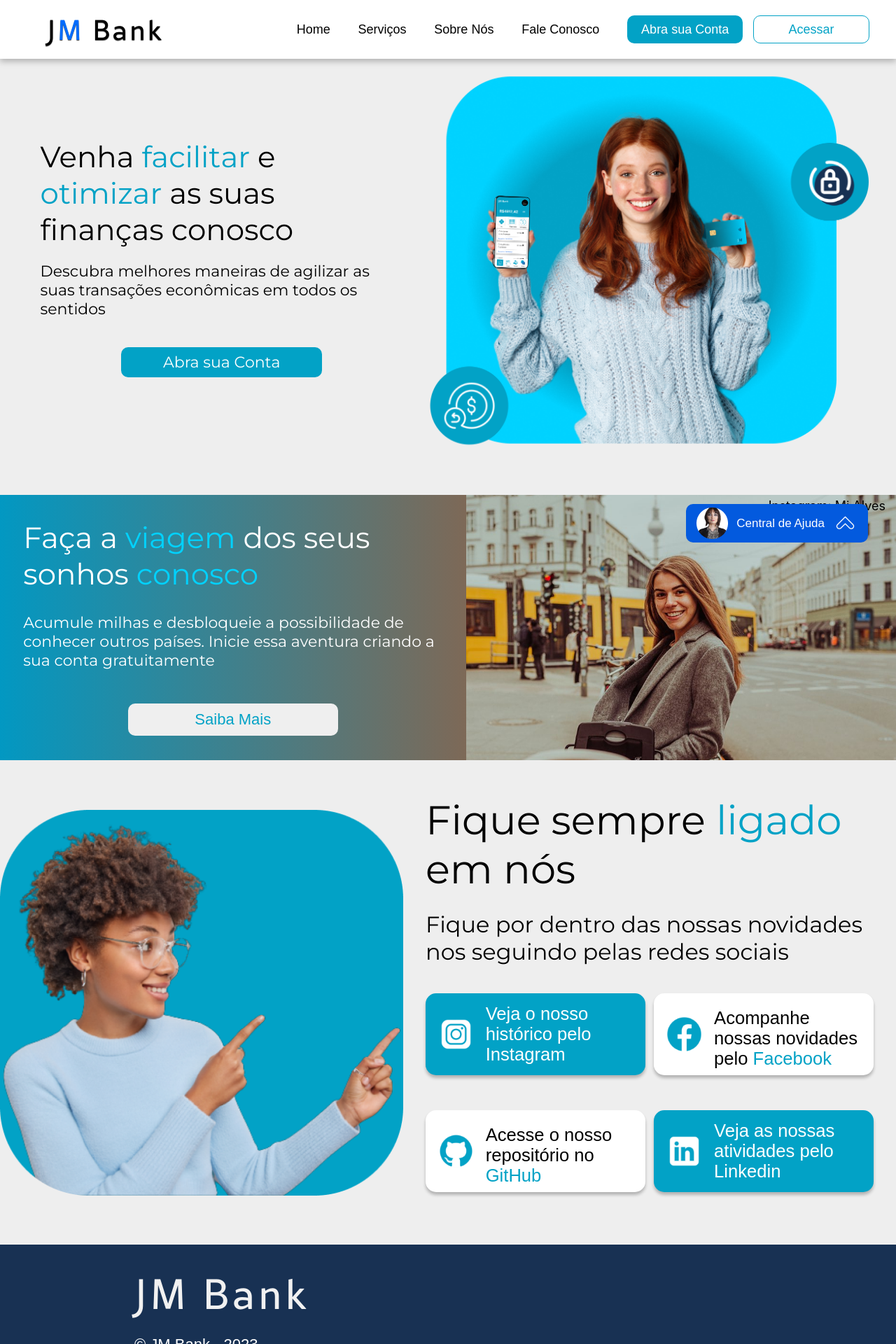
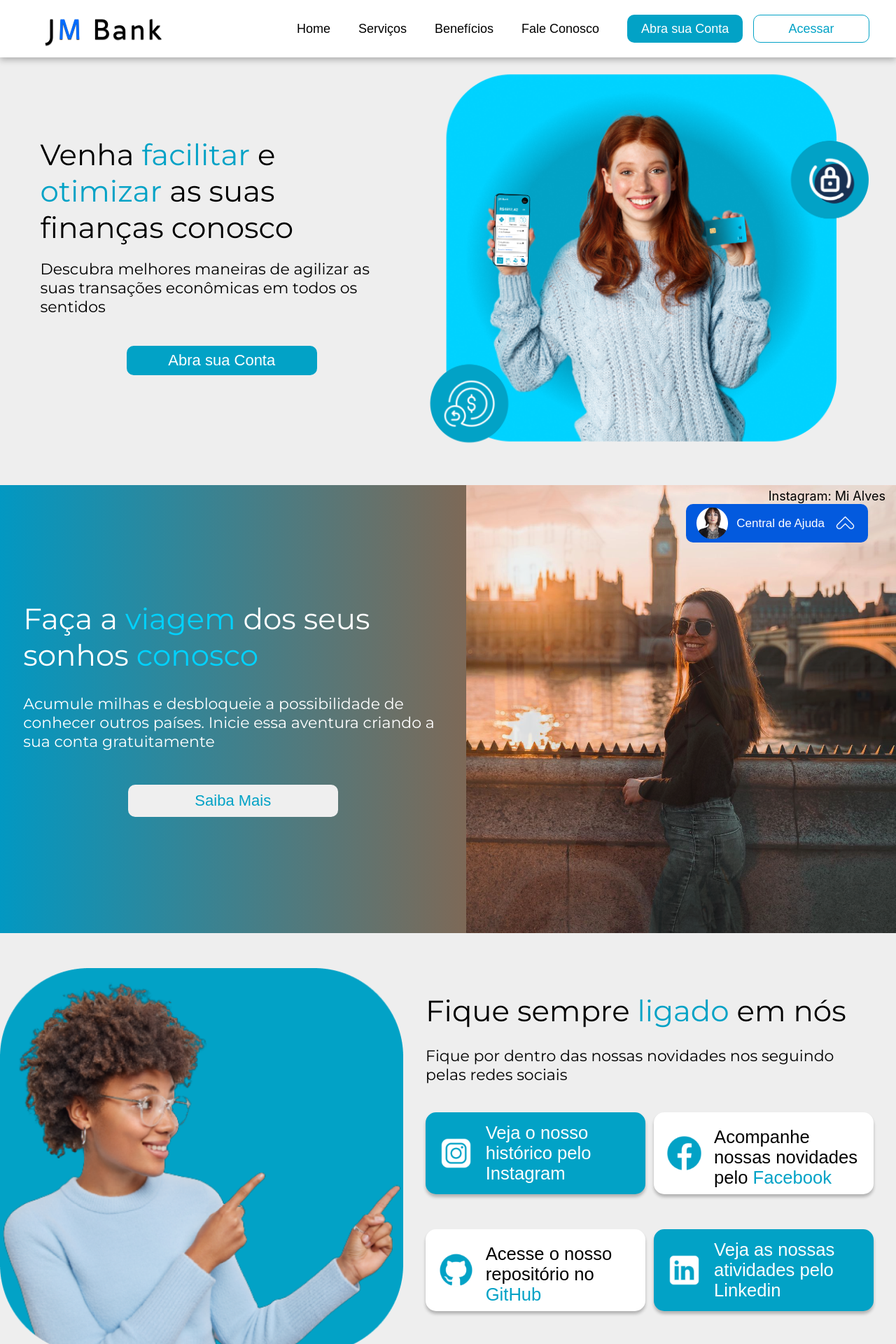
Before and after one commit to MatheusJunior2334/Fintech-JM_Bank, a React (Create React App) app: page / in a window 1280 px wide. Shown: the top 1920 px of the page at 70% size. Built offline with nearby package versions, Linux system fonts and the light colour scheme.

Commit message:
Melhorias

```diff
--- a/src/CSS/Footer.module.css
+++ b/src/CSS/Footer.module.css
@@ -135,12 +135,12 @@ footer nav {
     }
 
     #secao_1 h2 {
-        font-size: 60px;
+        font-size: 42px;
         text-align: left;
     }
 
     #secao_1 h6 {
-        font-size: 22px;
+        font-size: 20px;
         text-align: left;
     }
 
@@ -153,11 +153,11 @@ footer nav {
     }
 
     .demais_secoes h3 {
-        font-size: 30px;
+        font-size: 25px;
     }
 
     .demais_secoes li {
-        font-size: 25px;
+        font-size: 22px;
         margin-bottom: 10px;
     }
 
@@ -178,8 +178,20 @@ footer nav {
         width: 85%;
     }
 
+    #secao_1 h2 {
+        font-size: 40px;
+    }
+
     #redes_sociais {
         width: 55%;
+    }
+
+    .demais_secoes h3 {
+        font-size: 25px;
+    }
+
+    .demais_secoes li {
+        font-size: 22px;
     }
 
     #seta {
@@ -210,7 +222,7 @@ footer nav {
     }
 
     .demais_secoes h3 {
-        font-size: 25px;
+        font-size: 22px;
     }
 
     .demais_secoes li {
--- a/src/CSS/Header.module.css
+++ b/src/CSS/Header.module.css
@@ -60,7 +60,6 @@ header li, button {
 
 #header_part2 li {
     font-size: 18px;
-    transition: 1s;
     list-style: none;
 }
 
@@ -79,7 +78,7 @@ header li, button {
     flex-direction: row;
     justify-content: left;
     gap: 15px;
-    padding: 22px 0;
+    padding: 5.5% 0;
 }
 
 #header_part3 div {
--- a/src/CSS/Section1.module.css
+++ b/src/CSS/Section1.module.css
@@ -1,7 +1,17 @@
+@keyframes efeito_1 {
+    from {
+        transform: scale(1.04, 1.04);
+    }
+
+    to {
+        transform: scale(1, 1);
+    }
+}
+
 #section1 {
     width: 100%;
     height: auto;
-    padding: 80px 0 50px 0;
+    padding: 6% 0 3% 0;
 }
 
 #section1 article {
@@ -58,6 +68,7 @@
 
 #main_initial button p {
     padding: 8px;
+    font-family: arial;
 }
 
 #main_initial button:hover {
@@ -66,7 +77,7 @@
 
 #section1_part2 {
     width: 55%;
-    height: 100%;
+    height: auto;
 }
 
 #mulher_1_responsivo {
@@ -121,6 +132,15 @@
 
 /*Responsivo Section1*/
 
+
+@media only screen and (min-width:1400px) {
+
+    #mulher_1 img {
+        width: 80%;
+        margin: auto;
+    }
+}
+
 /*Responsivo Laptop*/
 
 @media only screen and (max-width:1280px) {
@@ -173,7 +193,7 @@
     }
 
     #main_initial h1 {
-        font-size: 34px;
+        font-size: 40px;
     }
 
     #main_initial p {
@@ -188,10 +208,14 @@
         position: fixed;
         width: 65%;
         bottom: 0;
-        left: 50%;
-        transform: translateX(-50%);
+        left: 17.5%;
         margin-bottom: 1%;
         z-index: 1;
+        animation-name: efeito_1;
+        animation-duration: 3s;
+        animation-timing-function: linear;
+        animation-direction: alternate-reverse;
+        animation-iteration-count: infinite;
     }
 
     #main_initial button p {
@@ -207,7 +231,6 @@
         flex-direction: column;
         justify-content: center;
     }
-
 }
 
 /*Responsivo Celular*/
@@ -224,5 +247,6 @@
 
     #main_initial button {
         width: 85%;
+        left: 7.5%;
     }
 }
--- a/src/CSS/Section3.module.css
+++ b/src/CSS/Section3.module.css
@@ -1,3 +1,21 @@
+@keyframes test {
+    0% {
+        background-image: url(../Images/MiAlves_img.jpg);
+    }
+
+    25% {
+        background-image: url(../Images/MiAlves_img.jpg);
+    }
+
+    50% {
+        background-image: url(../Images/MiAlves_img2.jpg);
+    }
+
+    75% {
+        background-image: url(../Images/MiAlves_img2.jpg);
+    }
+}
+
 #section3 {
     width: 100%;
     height: auto;
@@ -8,6 +26,7 @@
     width: 100%;
     height: 600px;
     display: flex;
+    min-height: 80vh;
 }
 
 #section3_part1 {
@@ -62,11 +81,15 @@
 
 #section3_part2 {
     width: 48%;
-    height: 100%;
+    height: auto;
     background-image: url(../Images/MiAlves_img.jpg);
     background-position: center;
     background-repeat: no-repeat;
     background-size: cover;
+    animation-name: test;
+    animation-duration: 15s;
+    animation-iteration-count: infinite;
+
 }
 
 #section3_part2 p {
@@ -75,7 +98,7 @@
     float: right;
 }
 
-/*Reponsivo*/
+/*Responsivo*/
 
 /*Responsivo Laptop*/
 
@@ -128,7 +151,7 @@
     }
 
     #section3_part1 h1 {
-        font-size: 34px;
+        font-size: 40px;
     }
 
     #section3_part1 p {
--- a/src/CSS/Section4.module.css
+++ b/src/CSS/Section4.module.css
@@ -146,11 +146,11 @@
     }
 
     #section4_part2 h1 {
-        font-size: 4.5vw;
+        font-size: 42px;
     }
 
     #section4_part2 p {
-        font-size: 2.5vw;
+        font-size: 22px;
     }
 
     #section4_part2 label {
@@ -181,8 +181,9 @@
 
     #section4_part2 h1 {
         width: 95%;
-        font-size: 42px;
+        font-size: 40px;
         margin: auto;
+        margin-bottom: 15px;
     }
 
     #section4_part2 p {
--- a/src/Components/Header.jsx
+++ b/src/Components/Header.jsx
@@ -13,7 +13,7 @@ function Header() {
                     <ul>
                         <li>Home</li>
                         <li>Serviços</li>
-                        <li>Sobre Nós</li>
+                        <li>Benefícios</li>
                         <li>Fale Conosco</li>
                     </ul>
                 </nav>
```
Also changed, not shown: src/Images/MiAlves_img2.jpg (added).
